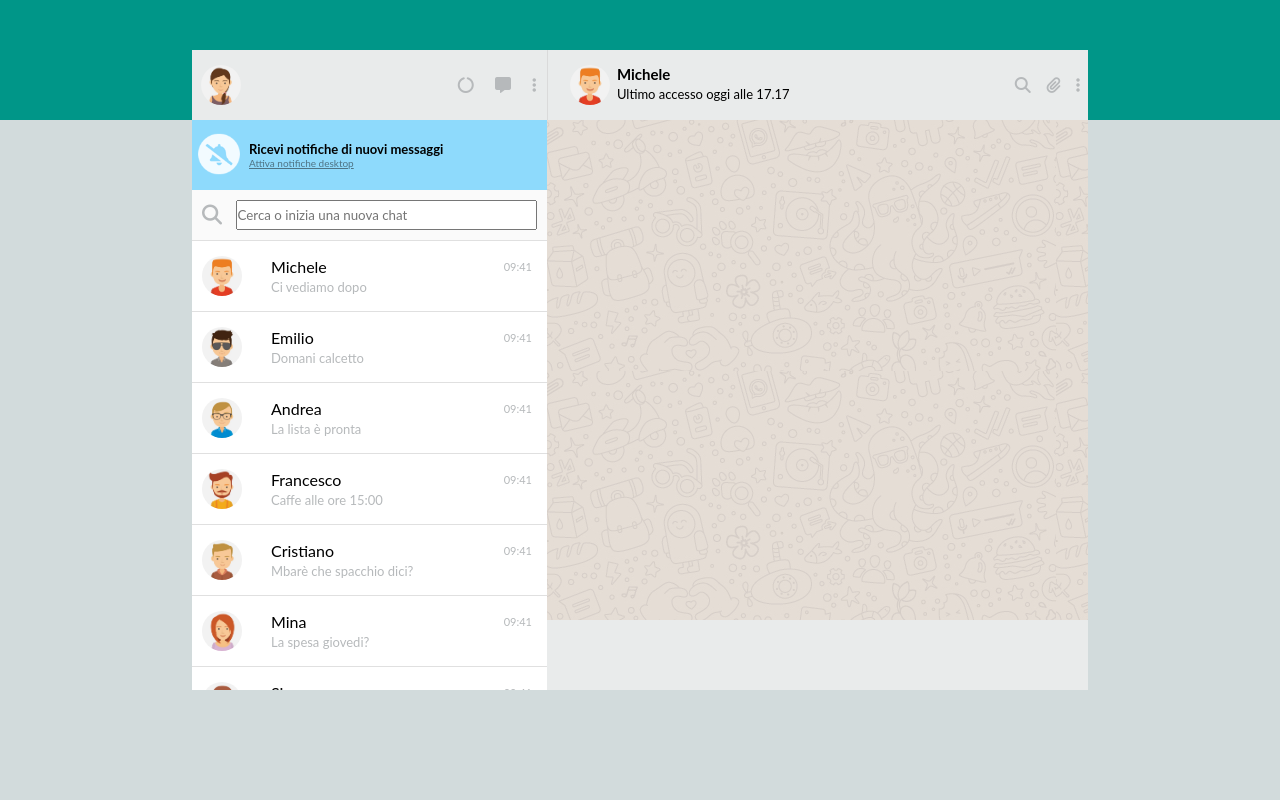
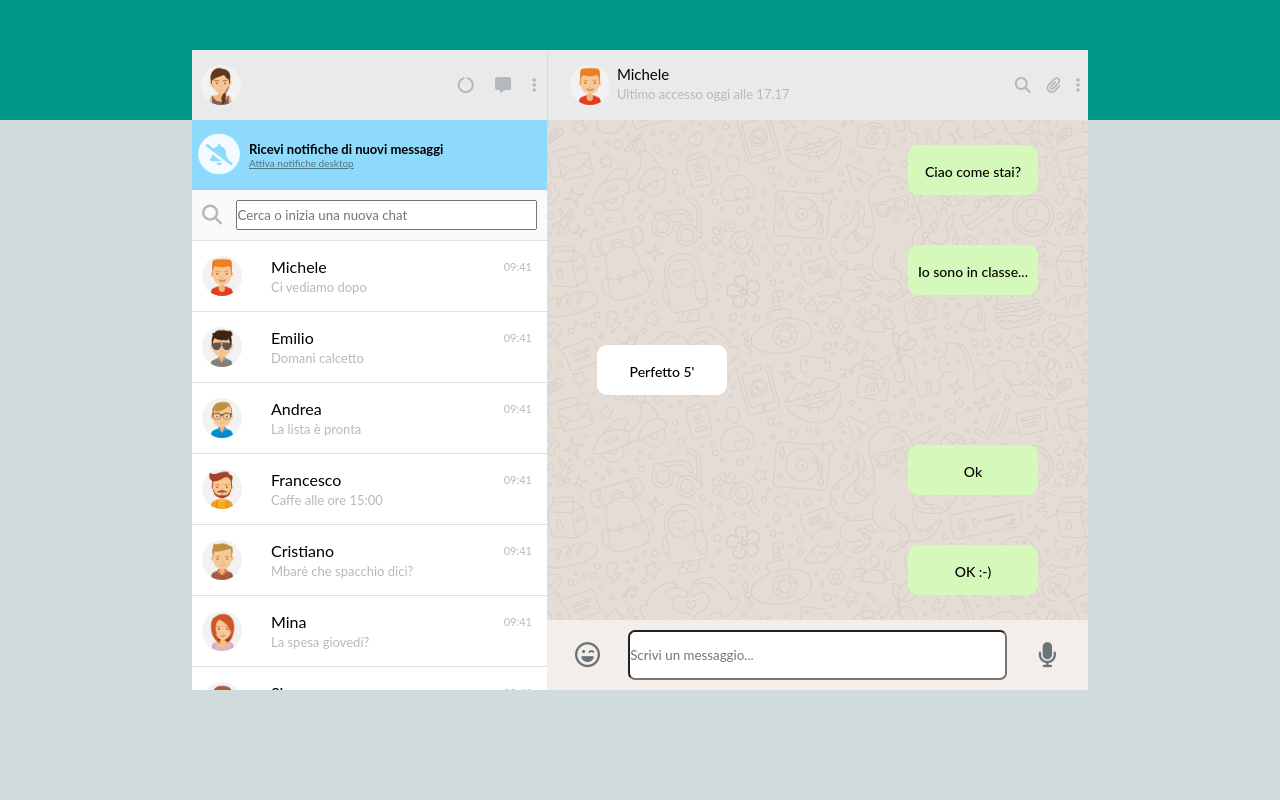
Before and after one commit to umberdelpi1/js-html-css-boolzap, a plain HTML site: page index.html in a window 1280 px wide. Drawn offline with Linux system fonts and the light colour scheme.

Commit message:
100% Struttura HTML | CSS + Responsive

```diff
--- a/index.html
+++ b/index.html
@@ -183,10 +183,60 @@
         </div>
 
         <div class="chat">
-
+          <div class="line_verde">
+            <div class="chat_verde">
+              <div class="span1">
+                <span>Ciao come stai?</span>
+              </div>
+            </div>
+          </div>
+          <div class="line_verde">
+            <div class="chat_verde">
+              <div class="span1">
+                <span>Io sono in classe...</span>
+              </div>
+            </div>
+          </div>
+          <div class="line_bianca">
+            <div class="chat_bianca">
+              <div class="span1">
+                <span>Perfetto 5'</span>
+              </div>
+            </div>
+          </div>
+          <div class="line_verde">
+            <div class="chat_verde">
+              <div class="span1">
+                <span>Ok</span>
+              </div>
+            </div>
+          </div>
+          <div class="line_verde">
+            <div class="chat_verde">
+              <div class="span1">
+                <span>OK :-) </span>
+              </div>
+            </div>
+          </div>
+          <div class="line_bianca">
+            <div class="chat_bianca">
+              <div class="span1">
+                <span>;-) certo</span>
+              </div>
+            </div>
+          </div>
         </div>
 
         <div class="invio_chat">
+          <div class="icon_emoji">
+            <i class="far fa-laugh-wink"></i>
+          </div>
+          <div class="esecuzione_mess">
+            <input type="new-message-inputs" placeholder="Scrivi un messaggio...">
+          </div>
+          <div class="start_mess">
+            <i class="fas fa-microphone"></i>
+          </div>
 
         </div>
       </div>
--- a/master.css
+++ b/master.css
@@ -5,6 +5,7 @@
   box-sizing: border-box;
   font-family: 'Lato', sans-serif;
 }
+
 /* ******************************** IMPOSTAZIONI BODY ********* */
 body {
   display: flex;
@@ -13,6 +14,7 @@ body {
   background-image: linear-gradient(to bottom, #009688 15vh, #d2dbdc 15vh);
   background-repeat: no-repeat;
 }
+
 /* ******************************** CONTAINER CHAT ********* */
 .container_chat {
   height: 80vh;
@@ -22,12 +24,14 @@ body {
   /* debug */
   background-color: green;
 }
+
 /* ******************************** CONTAINER SX ********* */
 .container_chat_sx {
   height: 100%;
   width: 30%;
   min-width: 355px;
 }
+
 /* ******************************** CONTAINER DX ********* */
 .container_chat_dx {
   height: 100%;
@@ -37,11 +41,13 @@ body {
   /* background-color: red; */
 }
 
+/* ******************************** CONTATTO ATTIVO ********* */
 .contatto_attivo img {
   height: 40px;
   width: 40px;
   border-radius: 50%;
 }
+
 .contatto_attivo {
   height: 70px;
   width: 100%;
@@ -51,8 +57,6 @@ body {
   background-color: #e9ebeb;
 }
 
-
-
 .box1 {
   display: flex;
   justify-content: end;
@@ -61,9 +65,7 @@ body {
   height: 70px;
   width: 50%;
   border-left: solid rgb(218,218,218) 1px;
-
 }
-
 
 .box2 {
   display: flex;
@@ -98,37 +100,112 @@ body {
 
 .text1 h2 {
   font-size: 15px;
+  font-weight: normal;
 }
 .text1 span {
   font-size: 13px;
+  color: #B6B9BB;
 }
 
-
-
-
-
-
-
+/* ******************************** CHAT ********* */
 .chat {
   height: calc(100% - 70px - 70px);
   width: 100%;
   background-image: url('img/asset 9.jpeg');
+  overflow-y: scroll;
 }
 
 .invio_chat {
   height: 70px;
   width: 100%;
-  /* debug */
-  background-color: #e9ebeb;
+  background-color: #f3eeea;
+  display: flex;
 }
 
-.invio_chat {
-
+.line_verde {
+  height: 100px;
+  width: 100%;
+  padding-right: 50px;
+  display: flex;
+  justify-content: flex-end;
+  align-items: center;
 }
 
-.icon_asset_chat {
+/* ******************************** CHAT VERDE ********* */
+.chat_verde {
+  height: 50px;
+  width: 130px;
+  background-color: #D5F9BA;
+  border-radius: 10px;
+  display: flex;
+  justify-content: center;
+  align-items: center;
+}
+.span1 span{
+  font-size: 14px;
+  font-weight: 500;
+}
 
+/* ******************************** CHAT BIANCA ********* */
+.line_bianca {
+  height: 100px;
+  width: 100%;
+  padding-left: 50px;
+  display: flex;
+  justify-content: flex-start;
+  align-items: center;
 }
+
+.chat_bianca {
+  height: 50px;
+  width: 130px;
+  background-color: white;
+  border-radius: 10px;
+  display: flex;
+  justify-content: center;
+  align-items: center;
+}
+/* ******************************** INVIO CHAT ********* */
+
+.icon_emoji {
+  height: 70px;
+  width: 15%;
+  display: flex;
+  justify-content: center;
+  align-items: center;
+}
+.icon_emoji i {
+  font-size: 25px;
+  color: #6b7376;
+}
+/* ******************************** ESECUZIONE MESS ********* */
+.esecuzione_mess {
+  height: 70px;
+  width: 70%;
+}
+
+.esecuzione_mess input {
+  height: 50px;
+  width: 100%;
+  border-radius: 7px;
+  display: flex;
+  align-items: center;
+  margin-top: 10px;
+}
+
+/* ******************************** START MESS ********* */
+.start_mess {
+  height: 70px;
+  width: 15%;
+  display: flex;
+  justify-content: center;
+  align-items: center;
+}
+.start_mess i {
+  font-size: 25px;
+  color: #6b7376;
+}
+
 /* ******************************** BOX PROFILO PERSONALE ********* */
 
 .box_profilo_personale {
@@ -295,4 +372,3 @@ align-items: center;
   font-size: 13px;
   color: #B6B9BB;
 }
-/* ******************************** CONTAINER CHAT DX ********* */
```
